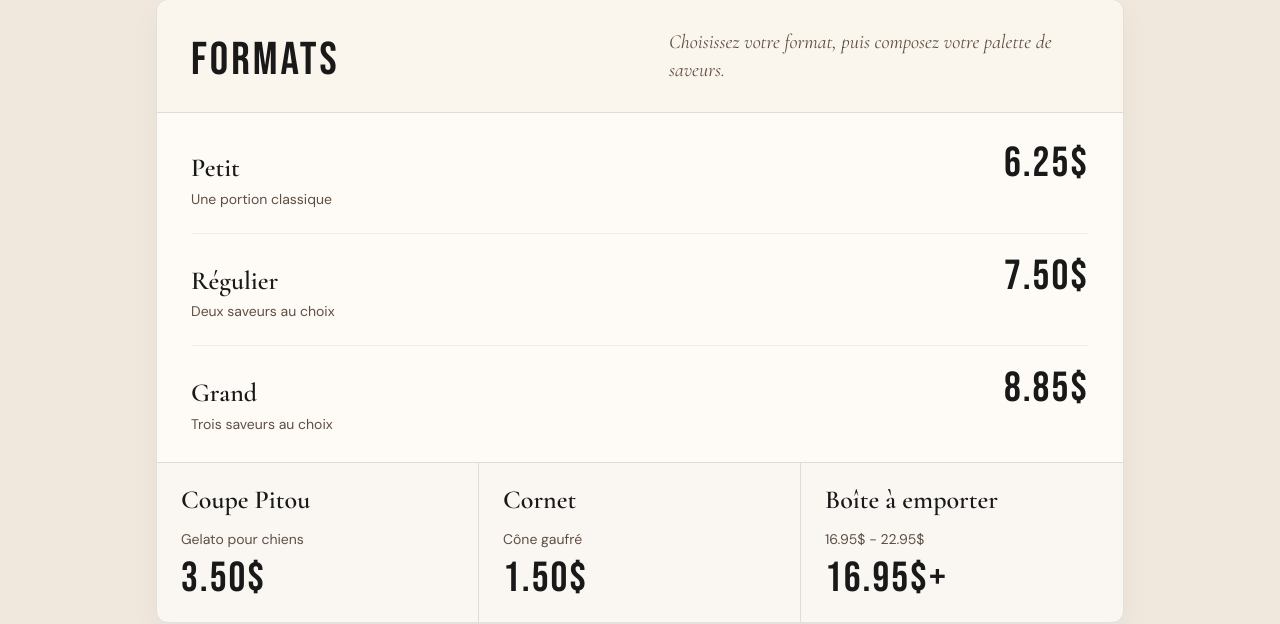
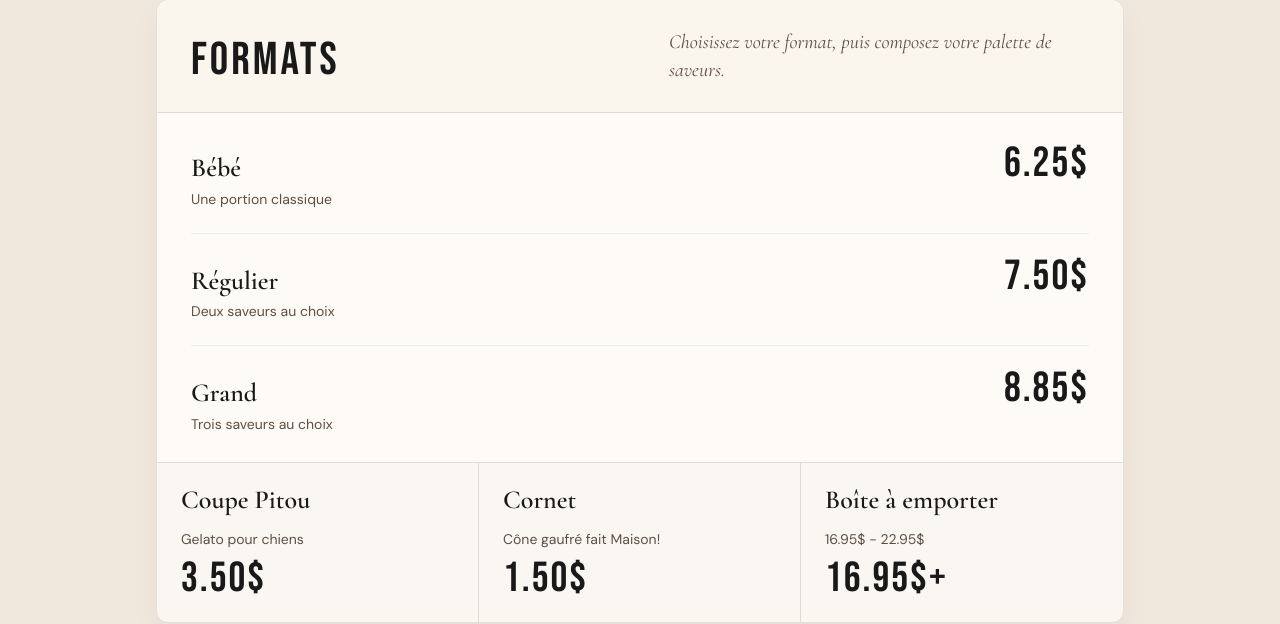
Before and after one commit to WorkingEfficiently/La-Palette, a plain HTML site: page index.html in a window 1280 px wide. Shown: the part 3511-4135 px from the top of the page. Drawn offline with nearby package versions, Linux system fonts and the light colour scheme.

Commit message:
update namings

```diff
--- a/index.html
+++ b/index.html
@@ -514,13 +514,13 @@ section > .sw { width:100%; }
         <p data-fr="Choisissez votre format, puis composez votre palette de saveurs." data-en="Choose your size, then build your palette.">Choisissez votre format, puis composez votre palette de saveurs.</p>
       </div>
       <div class="mrows">
-        <div class="mrow"><div><div class="mname" data-fr="Petit" data-en="Small">Petit</div><div class="mnote" data-fr="Une portion classique" data-en="A classic serving">Une portion classique</div></div><div class="mprice">6.25$</div></div>
+        <div class="mrow"><div><div class="mname" data-fr="Bébé" data-en="Small">Bébé</div><div class="mnote" data-fr="Une portion classique" data-en="A classic serving">Une portion classique</div></div><div class="mprice">6.25$</div></div>
         <div class="mrow"><div><div class="mname" data-fr="Régulier" data-en="Regular">Régulier</div><div class="mnote" data-fr="Deux saveurs au choix" data-en="Two flavours of your choice">Deux saveurs au choix</div></div><div class="mprice">7.50$</div></div>
         <div class="mrow"><div><div class="mname" data-fr="Grand" data-en="Large">Grand</div><div class="mnote" data-fr="Trois saveurs au choix" data-en="Three flavours of your choice">Trois saveurs au choix</div></div><div class="mprice">8.85$</div></div>
       </div>
       <div class="mextras">
         <div class="mextra"><div class="mname">Coupe Pitou</div><div class="mnote" data-fr="Gelato pour chiens" data-en="Gelato for dogs">Gelato pour chiens</div><div class="mprice">3.50$</div></div>
-        <div class="mextra"><div class="mname">Cornet</div><div class="mnote" data-fr="Cône gaufré" data-en="Waffle Cone">Cône gaufré</div><div class="mprice">1.50$</div></div>
+        <div class="mextra"><div class="mname">Cornet</div><div class="mnote" data-fr="Cône gaufré fait Maison" data-en="Homemade Waffle Cone">Cône gaufré fait Maison!</div><div class="mprice">1.50$</div></div>
         <div class="mextra"><div class="mname" data-fr="Boîte à emporter" data-en="Takeout Box">Boîte à emporter</div><div class="mnote">16.95$ - 22.95$</div><div class="mprice">16.95$+</div></div>
       </div>
     </div>
```
